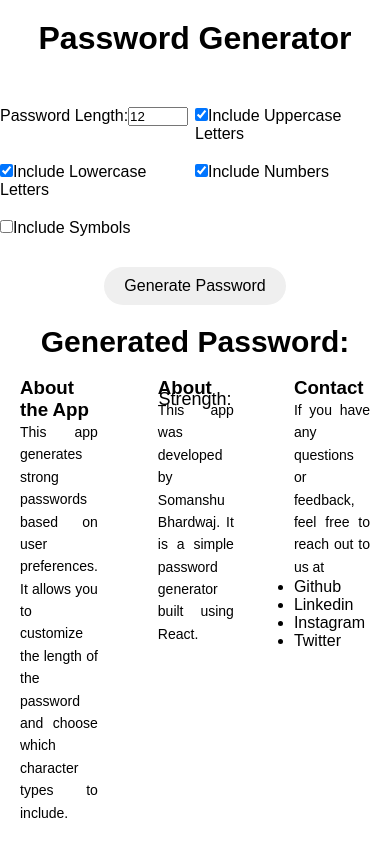
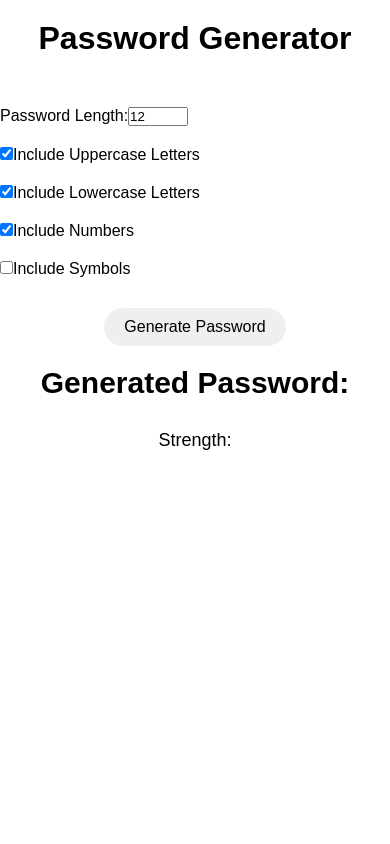
Before and after one commit to somanshubhardwaj/generatepassword, a React (Create React App) app: page / in a window 390 px wide. Built offline with nearby package versions, Linux system fonts and the light colour scheme.

Commit message:
chore: Update CSS for responsive layout on smaller screens

```diff
--- a/src/App.css
+++ b/src/App.css
@@ -99,3 +99,12 @@ footer {
   font-size: 14px;
   line-height: 1.6;
 }
+
+@media (max-width: 768px) {
+  .settings {
+    grid-template-columns: 1fr;
+  }
+  .footer-section {
+    display: none;
+  }
+}
```
